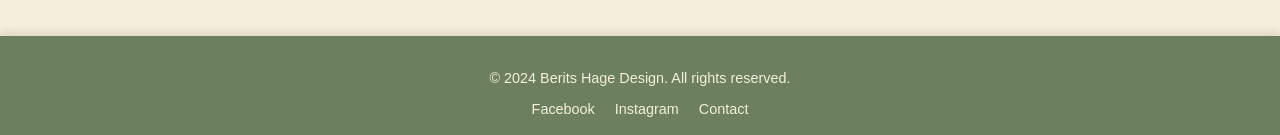
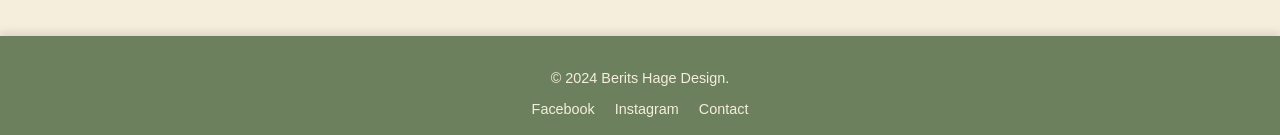
Before and after one commit to Voidwaker/hage-desing1, a React (Create React App) app: page /contact in a window 1280 px wide. Shown: the part 662-797 px from the top of the page. Built offline with nearby package versions, Linux system fonts and the light colour scheme.

Commit message:
Update footer.jsx

```diff
--- a/src/components/footer.jsx
+++ b/src/components/footer.jsx
@@ -6,7 +6,7 @@ const Footer = () => {
     return(
         <footer className="footer">
         <div className="footer-content">
-        <p>&copy; {new Date().getFullYear()} Berits Hage Design. All rights reserved.</p>
+        <p>&copy; {new Date().getFullYear()} Berits Hage Design.</p>
         <div className='footer-links'>
         <a href='https://www.facebook.com/' target='_blank' rel='noreferrer'>Facebook</a>
         <a href='https://www.instagram.com/' target='_blank' rel='noreferrer'>Instagram</a>
```
